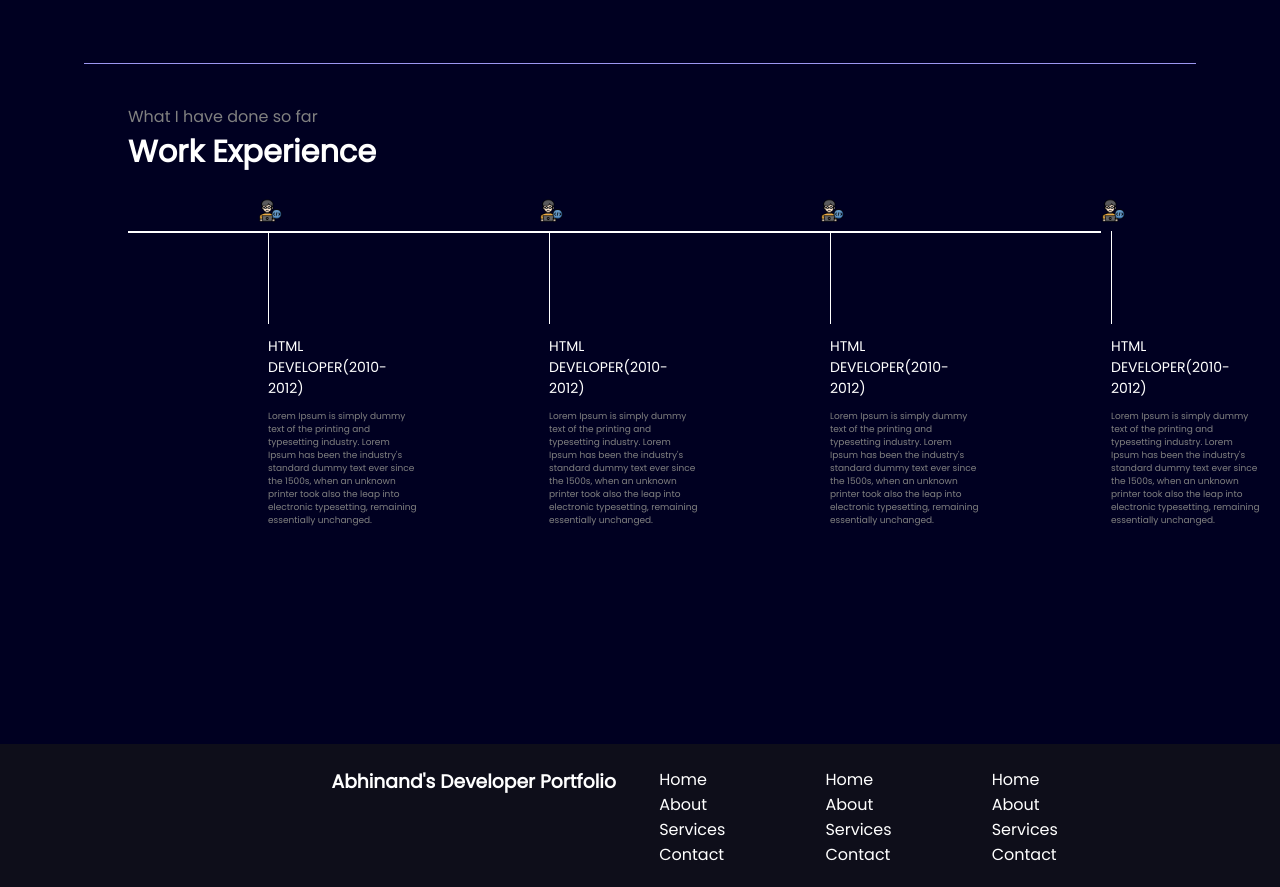
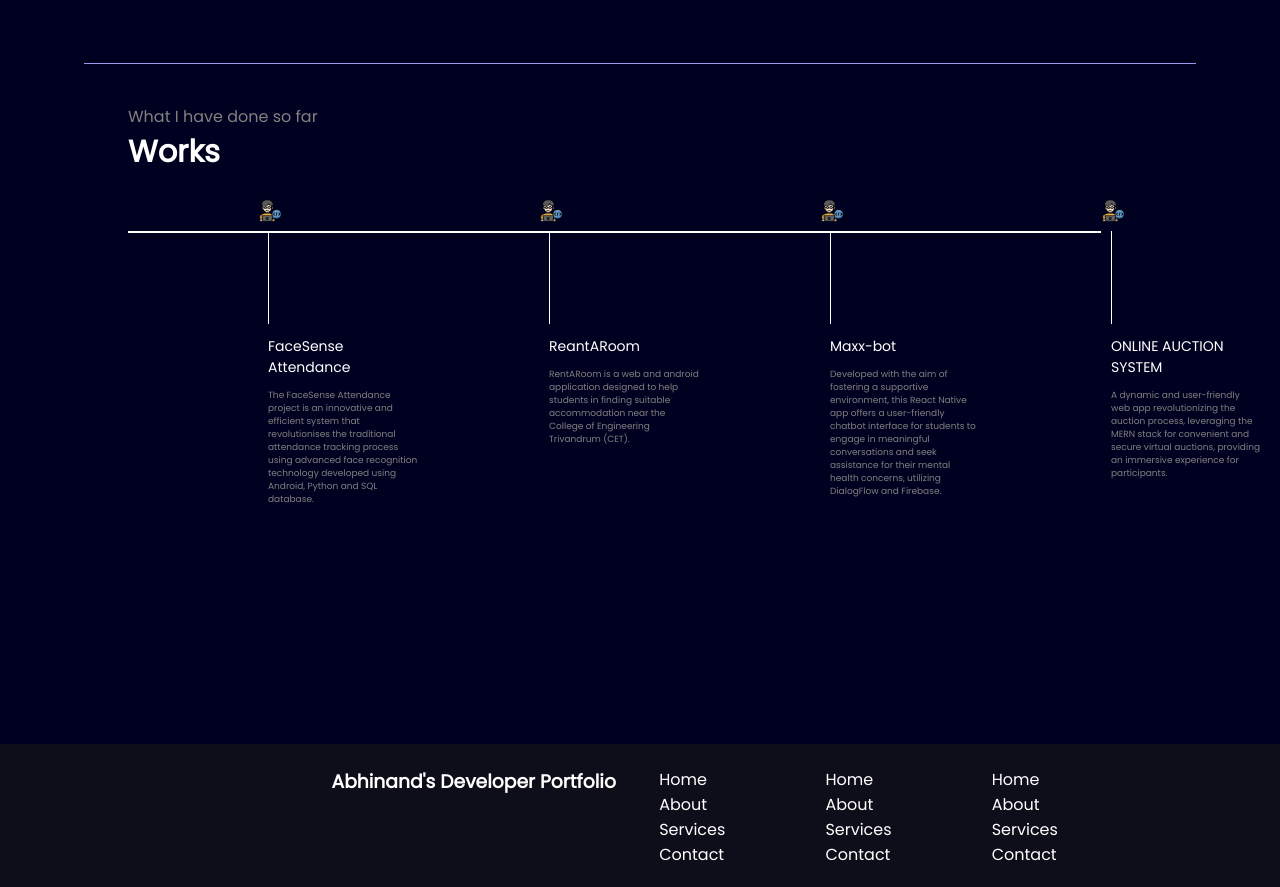
Before and after one commit to npabhinand/portfolio, a plain HTML site: page index.html in a window 1280 px wide. Shown: the part 820-1707 px from the top of the page. Drawn offline with nearby package versions, Linux system fonts and the light colour scheme.

Commit message:
Add files via upload

```diff
--- a/index.html
+++ b/index.html
@@ -88,7 +88,8 @@
             cursor: pointer;
 
         }
-        .leftSection .btn a{
+
+        .leftSection .btn a {
             text-decoration: none;
             color: white;
         }
@@ -186,33 +187,42 @@
             .firstSection {
                 flex-direction: column;
             }
+
             .leftSection,
             .rightSection {
                 width: 100%;
                 text-align: center;
             }
+
             .rightSection img {
                 width: 100%;
             }
+
             .leftSection .buttons {
                 padding: 30px 0;
             }
+
             .leftSection .btn {
                 font-size: 16px;
             }
+
             .secondSection .box {
                 width: 95vw;
             }
+
             .footer {
                 flex-direction: column;
                 align-items: center;
             }
-            .footer > div {
+
+            .footer>div {
                 margin-bottom: 20px;
             }
+
             .footer h3 {
                 margin-bottom: 20px;
             }
+
             .footer ul {
                 text-align: center;
             }
@@ -223,16 +233,20 @@
             .firstSection {
                 margin: 80px 0;
             }
+
             .firstSection>div {
                 width: 100%;
                 text-align: center;
             }
+
             .leftSection .buttons {
                 padding: 40px 0;
             }
+
             .leftSection .btn {
                 font-size: 16px;
             }
+
             .secondSection .box {
                 width: 90vw;
             }
@@ -243,39 +257,50 @@
             .firstSection {
                 margin: 50px 0;
             }
+
             .firstSection>div {
                 width: 100%;
                 text-align: center;
             }
+
             .leftSection .buttons {
                 padding: 25px 0;
             }
+
             .leftSection .btn {
                 font-size: 14px;
             }
+
             .secondSection .box {
                 width: 85vw;
             }
+
             nav ul li {
                 margin: 0 10px;
             }
+
             .secondSection .vertical {
                 margin: 0 60px;
             }
+
             .vertical-title,
             .vertical-desc {
                 width: 100%;
                 text-align: center;
             }
+
             .footer {
                 flex-wrap: wrap;
             }
+
             .footer>div {
                 margin-bottom: 20px;
             }
+
             .footer h3 {
                 font-size: 1.2rem;
             }
+
             footer .footer-rights {
                 padding: 6px 0;
             }
@@ -305,8 +330,9 @@
                 <div>and I am a passionate</div>
                 <span id="element"></span>
                 <div class="buttons">
-                    <button class="btn"><a href="https://drive.google.com/file/d/1lN0dbCzdv_j11o7rmtzeXquoSikxxKQy/view?usp=drivesdk">
-                        Download Resume</a></button>
+                    <button class="btn"><a
+                            href="https://drive.google.com/file/d/1lN0dbCzdv_j11o7rmtzeXquoSikxxKQy/view?usp=drivesdk">
+                            Download Resume</a></button>
                     <button class="btn"><a href="https://github.com/npabhinand">Visit Github</a></button>
                 </div>
 
@@ -318,54 +344,53 @@
         <hr>
         <section class="secondSection">
             <span class="text-gray">What I have done so far</span>
-            <h1>Work Experience</h1>
+            <h1>Works </h1>
             <div class="box">
                 <div class="vertical">
                     <img class="image-top" src="dev.png" alt="">
                     <div class="vertical-title">
-                        HTML DEVELOPER(2010-2012)
+                        FaceSense Attendance
                     </div>
 
                     <div class="vertical-desc">
-                        Lorem Ipsum is simply dummy text of the printing and typesetting industry.
-                        Lorem Ipsum has been the industry's standard dummy text ever since the 1500s, when an unknown
-                        printer took also the leap into electronic typesetting, remaining essentially unchanged.
+                        The FaceSense Attendance project is an innovative and efficient system that
+                        revolutionises the traditional attendance tracking process using advanced face
+                        recognition technology developed using Android, Python and SQL database.
                     </div>
                 </div>
                 <div class="vertical">
                     <img class="image-top" src="dev.png" alt="">
                     <div class="vertical-title">
-                        HTML DEVELOPER(2010-2012)
+                        ReantARoom
                     </div>
 
                     <div class="vertical-desc">
-                        Lorem Ipsum is simply dummy text of the printing and typesetting industry.
-                        Lorem Ipsum has been the industry's standard dummy text ever since the 1500s, when an unknown
-                        printer took also the leap into electronic typesetting, remaining essentially unchanged.
+                        RentARoom is a web and android application designed to help students in finding
+                        suitable accommodation near the College of Engineering Trivandrum (CET).
+
                     </div>
                 </div>
                 <div class="vertical">
                     <img class="image-top" src="dev.png" alt="">
                     <div class="vertical-title">
-                        HTML DEVELOPER(2010-2012)
+                        Maxx-bot
                     </div>
 
                     <div class="vertical-desc">
-                        Lorem Ipsum is simply dummy text of the printing and typesetting industry.
-                        Lorem Ipsum has been the industry's standard dummy text ever since the 1500s, when an unknown
-                        printer took also the leap into electronic typesetting, remaining essentially unchanged.
+                        Developed with the aim of fostering a supportive environment, this React Native app offers a user-friendly chatbot
+                        interface for students to engage in meaningful conversations and seek assistance for their mental health concerns,
+                        utilizing DialogFlow and Firebase.
                     </div>
                 </div>
                 <div class="vertical">
                     <img class="image-top" src="dev.png" alt="">
                     <div class="vertical-title">
-                        HTML DEVELOPER(2010-2012)
+                        ONLINE AUCTION SYSTEM
                     </div>
 
                     <div class="vertical-desc">
-                        Lorem Ipsum is simply dummy text of the printing and typesetting industry.
-                        Lorem Ipsum has been the industry's standard dummy text ever since the 1500s, when an unknown
-                        printer took also the leap into electronic typesetting, remaining essentially unchanged.
+                        A dynamic and user-friendly web app revolutionizing the auction process, leveraging the MERN stack for convenient
+                        and secure virtual auctions, providing an immersive experience for participants.
                     </div>
                 </div>
 
@@ -410,7 +435,7 @@
             </div>
         </div>
         <div class="footer-rights">
-           copyright &#169; abhinand.com | All rights reserved
+            copyright &#169; abhinand.com | All rights reserved
         </div>
     </footer>
     <script src="https://unpkg.com/typed.js@2.0.16/dist/typed.umd.js"></script>
```
Also changed, not shown: about.html (line endings or trailing spaces), contact.html (line endings or trailing spaces), projects.html (line endings or trailing spaces), tools.html (line endings or trailing spaces).
